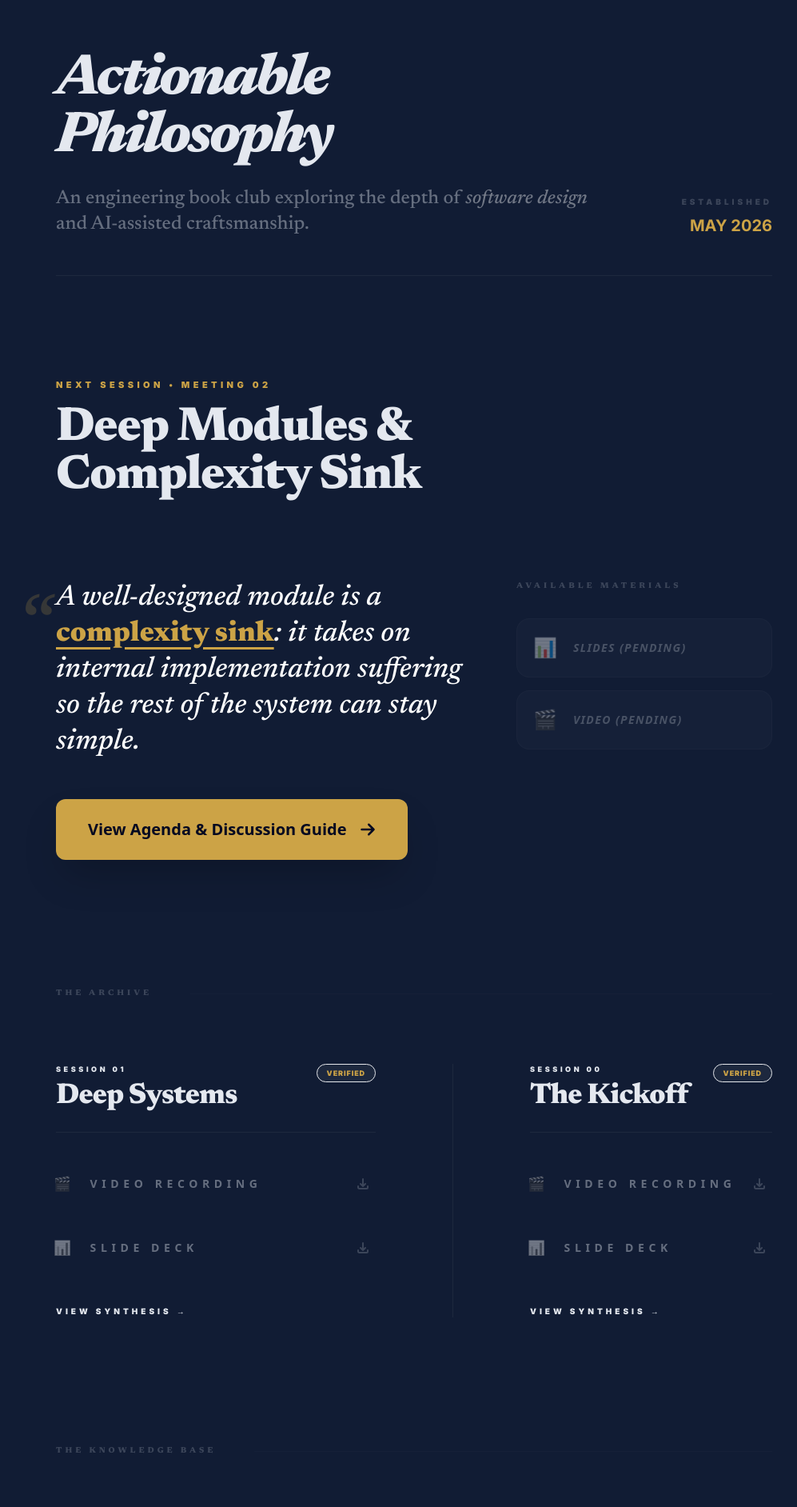
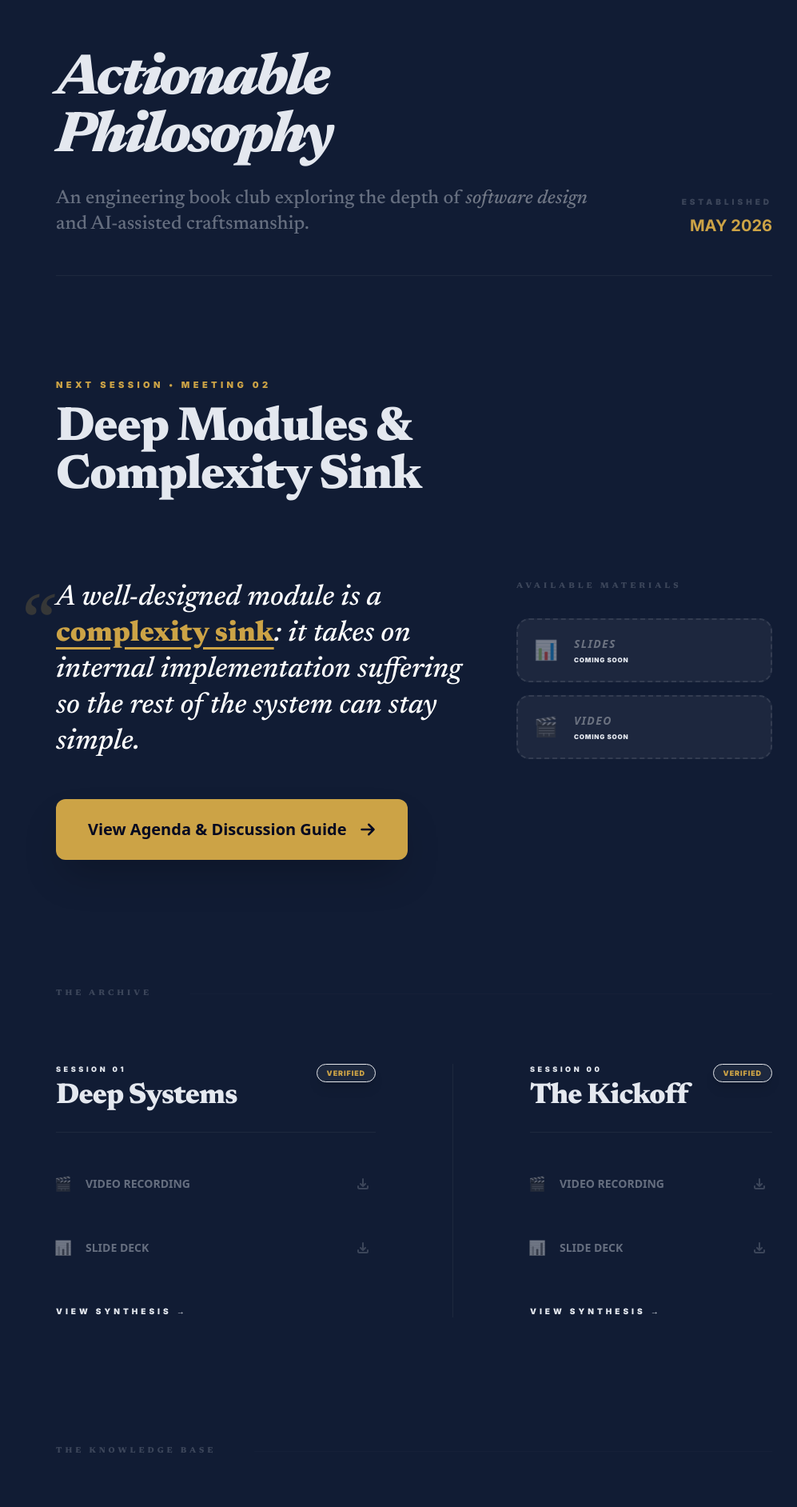
Before and after one commit to mhenke/actionable-philosophy-book-club, a Jekyll site: the page index.html, which Jekyll copies as it is, in a window 1280 px wide. Shown: the top 1884 px of the page at 80% size, without its empty margins (122-1119 px from the left). Built offline with Jekyll 4.4.1, drawn with Linux system fonts in a browser that asks for light colours; nearby versions of some CDN libraries.

Commit message:
ux: final impeccable refinements for contrast, responsive typography, and smooth transitions

```diff
--- a/index.html
+++ b/index.html
@@ -59,8 +59,17 @@
         .text-accent { color: var(--accent); }
         .border-accent { border-color: var(--accent); }
 
-        /* Reader Styles */
-        .prose h1 { font-size: 3.5rem; font-weight: 900; margin-bottom: 2rem; font-style: italic; line-height: 1; letter-spacing: -0.02em; }
+        /* Reader Styles & Transitions */
+        #dashboard-view, #reader-view {
+            transition: opacity 0.3s ease-in-out, transform 0.3s ease-out;
+        }
+        .view-transitioning {
+            opacity: 0;
+            transform: translateY(10px);
+            pointer-events: none;
+        }
+
+        .prose h1 { font-size: clamp(2.5rem, 8vw, 4rem); font-weight: 900; margin-bottom: 2rem; font-style: italic; line-height: 1; letter-spacing: -0.02em; }
         .prose h2 { font-size: 2.25rem; font-weight: 800; margin-top: 4rem; margin-bottom: 1.5rem; border-bottom: 1px solid rgba(255,255,255,0.05); padding-bottom: 0.5rem; color: var(--accent); }
         .prose h3 { font-size: 1.5rem; font-weight: 700; margin-top: 2.5rem; margin-bottom: 1rem; font-style: italic; opacity: 0.9; }
         .prose p { margin-bottom: 1.5rem; opacity: 0.8; font-size: 1.125rem; }
@@ -69,8 +78,8 @@
         .prose li::before { content: "—"; position: absolute; left: 0; color: var(--accent); opacity: 0.4; }
         .prose strong { color: white; font-weight: 700; }
         .prose blockquote { border-left: 4px solid var(--accent); padding-left: 2rem; font-style: italic; margin: 3rem 0; opacity: 0.9; font-size: 1.25rem; color: var(--text-primary); }
-        .prose a { color: var(--accent); text-decoration: underline; text-decoration-color: rgba(200, 169, 110, 0.2); text-underline-offset: 4px; transition: all 0.2s; }
-        .prose a:hover { text-decoration-color: var(--accent); opacity: 1; }
+        .prose a { color: var(--accent) !important; text-decoration: underline; text-decoration-color: rgba(200, 169, 110, 0.4); text-underline-offset: 4px; transition: all 0.2s; }
+        .prose a:hover { text-decoration-color: var(--accent); opacity: 1; filter: brightness(1.2); }
         .prose code { background: rgba(255,255,255,0.05); padding: 0.2rem 0.4rem; border-radius: 4px; font-size: 0.9em; font-family: monospace; }
 
         [v-cloak] { display: none; }
@@ -117,16 +126,22 @@
                     <div class="lg:col-span-2 space-y-8">
                         <h3 class="text-[10px] font-black tracking-book opacity-20 uppercase">Available Materials</h3>
                         <div class="space-y-4">
-                            <div class="flex items-center justify-between p-5 bg-white/5 border border-white/5 rounded-2xl opacity-40">
+                            <div class="flex items-center justify-between p-5 bg-white/5 border-2 border-dashed border-white/10 rounded-2xl">
                                 <div class="flex items-center space-x-5">
-                                    <span class="text-2xl">📊</span>
-                                    <span class="text-sm font-bold text-gray-400 italic uppercase tracking-widest font-sans">Slides (Pending)</span>
+                                    <span class="text-2xl opacity-40">📊</span>
+                                    <div class="flex flex-col">
+                                        <span class="text-sm font-bold text-gray-500 italic uppercase tracking-widest font-sans">Slides</span>
+                                        <span class="text-[8px] font-black tracking-widest text-accent/50 uppercase mt-1">Coming Soon</span>
+                                    </div>
                                 </div>
                             </div>
-                            <div class="flex items-center justify-between p-5 bg-white/5 border border-white/5 rounded-2xl opacity-40">
+                            <div class="flex items-center justify-between p-5 bg-white/5 border-2 border-dashed border-white/10 rounded-2xl">
                                 <div class="flex items-center space-x-5">
-                                    <span class="text-2xl">🎬</span>
-                                    <span class="text-sm font-bold text-gray-400 italic uppercase tracking-widest font-sans">Video (Pending)</span>
+                                    <span class="text-2xl opacity-40">🎬</span>
+                                    <div class="flex flex-col">
+                                        <span class="text-sm font-bold text-gray-500 italic uppercase tracking-widest font-sans">Video</span>
+                                        <span class="text-[8px] font-black tracking-widest text-accent/50 uppercase mt-1">Coming Soon</span>
+                                    </div>
                                 </div>
                             </div>
                         </div>
@@ -137,7 +152,7 @@
             <!-- Past Sessions Section -->
             <div>
                 <h3 class="text-[10px] font-black tracking-book opacity-20 mb-20 flex items-center">
-                    <span class="mr-12">THE ARCHIVE</span>
+                    <span class="mr-12 uppercase">THE ARCHIVE</span>
                     <div class="h-px bg-white/10 flex-grow"></div>
                 </h3>
 
@@ -149,11 +164,11 @@
                                 <span class="text-[9px] font-black tracking-book text-accent/50 uppercase block mb-2">SESSION 01</span>
                                 <h4 class="text-4xl font-black tracking-tight serif group-hover:text-accent transition-colors">Deep Systems</h4>
                             </div>
-                            <span class="text-[9px] font-black bg-white/5 text-accent px-3 py-1 rounded-full uppercase tracking-widest border border-accent/20">Verified</span>
+                            <span class="text-[9px] font-black bg-white/5 text-accent px-3 py-1 rounded-full uppercase tracking-widest border border-accent/20 shadow-lg shadow-accent/5">Verified</span>
                         </div>
                         <div class="space-y-8">
                             <div class="flex items-center justify-between p-2 -mx-2 rounded-xl hover:bg-white/5 transition-all group/row">
-                                <a href="meetings/meeting-01/recordings/01-The-Architects-of-Complexity.mp4" class="text-sm font-bold opacity-40 group-hover/row:opacity-100 transition-all flex items-center tracking-book font-sans uppercase">
+                                <a href="meetings/meeting-01/recordings/01-The-Architects-of-Complexity.mp4" class="text-sm font-bold opacity-40 group-hover/row:opacity-100 transition-all flex items-center font-sans uppercase">
                                     <span class="mr-5 filter grayscale group-hover/row:grayscale-0 transition-all scale-125">🎬</span> Video Recording
                                 </a>
                                 <a href="meetings/meeting-01/recordings/01-The-Architects-of-Complexity.mp4" download class="opacity-20 hover:opacity-100 hover:text-accent transition-all p-2">
@@ -161,14 +176,14 @@
                                 </a>
                             </div>
                             <div class="flex items-center justify-between p-2 -mx-2 rounded-xl hover:bg-white/5 transition-all group/row">
-                                <a href="https://view.officeapps.live.com/op/view.aspx?src=https://raw.githubusercontent.com/mhenke/actionable-philosophy-book-club/master/meetings/meeting-01/slides/01-Architecting-Deep-Systems.pptx" target="_blank" class="text-sm font-bold opacity-40 group-hover/row:opacity-100 transition-all flex items-center tracking-book font-sans uppercase">
+                                <a href="https://view.officeapps.live.com/op/view.aspx?src=https://raw.githubusercontent.com/mhenke/actionable-philosophy-book-club/master/meetings/meeting-01/slides/01-Architecting-Deep-Systems.pptx" target="_blank" class="text-sm font-bold opacity-40 group-hover/row:opacity-100 transition-all flex items-center font-sans uppercase">
                                     <span class="mr-5 filter grayscale group-hover/row:grayscale-0 transition-all scale-125">📊</span> Slide Deck
                                 </a>
                                 <a href="meetings/meeting-01/slides/01-Architecting-Deep-Systems.pptx" download class="opacity-20 hover:opacity-100 hover:text-accent transition-all p-2">
                                     <svg xmlns="http://www.w3.org/2000/svg" fill="none" viewBox="0 0 24 24" stroke-width="3" stroke="currentColor" class="w-4 h-4"><path stroke-linecap="round" stroke-linejoin="round" d="M3 16.5v2.25A2.25 2.25 0 005.25 21h13.5A2.25 2.25 0 0021 18.75V16.5M16.5 12L12 16.5m0 0L7.5 12m4.5 4.5V3" /></svg>
                                 </a>
                             </div>
-                            <a href="#p=meetings/meeting-01/README.md" class="text-[10px] font-black tracking-book text-accent/40 hover:text-accent pt-4 block transition-all">VIEW SYNTHESIS &rarr;</a>
+                            <a href="#p=meetings/meeting-01/README.md" class="text-[10px] font-black tracking-book text-accent/40 hover:text-accent pt-4 block transition-all uppercase">VIEW SYNTHESIS &rarr;</a>
                         </div>
                     </div>
 
@@ -179,11 +194,11 @@
                                 <span class="text-[9px] font-black tracking-book text-accent/50 uppercase block mb-2">SESSION 00</span>
                                 <h4 class="text-4xl font-black tracking-tight serif group-hover:text-accent transition-colors">The Kickoff</h4>
                             </div>
-                            <span class="text-[9px] font-black bg-white/5 text-accent px-3 py-1 rounded-full uppercase tracking-widest border border-accent/20">Verified</span>
+                            <span class="text-[9px] font-black bg-white/5 text-accent px-3 py-1 rounded-full uppercase tracking-widest border border-accent/20 shadow-lg shadow-accent/5">Verified</span>
                         </div>
                         <div class="space-y-8">
                             <div class="flex items-center justify-between p-2 -mx-2 rounded-xl hover:bg-white/5 transition-all group/row">
-                                <a href="meetings/meeting-00/recordings/00-The-Complexity-Governor.mp4" class="text-sm font-bold opacity-40 group-hover/row:opacity-100 transition-all flex items-center tracking-book font-sans uppercase">
+                                <a href="meetings/meeting-00/recordings/00-The-Complexity-Governor.mp4" class="text-sm font-bold opacity-40 group-hover/row:opacity-100 transition-all flex items-center font-sans uppercase">
                                     <span class="mr-5 filter grayscale group-hover/row:grayscale-0 transition-all scale-125">🎬</span> Video Recording
                                 </a>
                                 <a href="meetings/meeting-00/recordings/00-The-Complexity-Governor.mp4" download class="opacity-20 hover:opacity-100 hover:text-accent transition-all p-2">
@@ -191,14 +206,14 @@
                                 </a>
                             </div>
                             <div class="flex items-center justify-between p-2 -mx-2 rounded-xl hover:bg-white/5 transition-all group/row">
-                                <a href="https://view.officeapps.live.com/op/view.aspx?src=https://raw.githubusercontent.com/mhenke/actionable-philosophy-book-club/master/meetings/meeting-00/slides/00-Strategic-Design-for-the-AI-Era.pptx" target="_blank" class="text-sm font-bold opacity-40 group-hover/row:opacity-100 transition-all flex items-center tracking-book font-sans uppercase">
+                                <a href="https://view.officeapps.live.com/op/view.aspx?src=https://raw.githubusercontent.com/mhenke/actionable-philosophy-book-club/master/meetings/meeting-00/slides/00-Strategic-Design-for-the-AI-Era.pptx" target="_blank" class="text-sm font-bold opacity-40 group-hover/row:opacity-100 transition-all flex items-center font-sans uppercase">
                                     <span class="mr-5 filter grayscale group-hover/row:grayscale-0 transition-all scale-125">📊</span> Slide Deck
                                 </a>
                                 <a href="meetings/meeting-00/slides/00-Strategic-Design-for-the-AI-Era.pptx" download class="opacity-20 hover:opacity-100 hover:text-accent transition-all p-2">
                                     <svg xmlns="http://www.w3.org/2000/svg" fill="none" viewBox="0 0 24 24" stroke-width="3" stroke="currentColor" class="w-4 h-4"><path stroke-linecap="round" stroke-linejoin="round" d="M3 16.5v2.25A2.25 2.25 0 005.25 21h13.5A2.25 2.25 0 0021 18.75V16.5M16.5 12L12 16.5m0 0L7.5 12m4.5 4.5V3" /></svg>
                                 </a>
                             </div>
-                            <a href="#p=meetings/meeting-00/README.md" class="text-[10px] font-black tracking-book text-accent/40 hover:text-accent pt-4 block transition-all">VIEW SYNTHESIS &rarr;</a>
+                            <a href="#p=meetings/meeting-00/README.md" class="text-[10px] font-black tracking-book text-accent/40 hover:text-accent pt-4 block transition-all uppercase">VIEW SYNTHESIS &rarr;</a>
                         </div>
                     </div>
                 </div>
@@ -207,7 +222,7 @@
             <!-- Knowledge Section -->
             <div>
                 <h3 class="text-[10px] font-black tracking-book opacity-20 mb-16 flex items-center">
-                    <span class="mr-12">THE KNOWLEDGE BASE</span>
+                    <span class="mr-12 uppercase">THE KNOWLEDGE BASE</span>
                     <div class="h-px bg-white/10 flex-grow"></div>
                 </h3>
 
@@ -266,7 +281,7 @@
 
         <article id="markdown-content" class="prose max-w-none">
             <!-- Content injected here -->
-            <div class="flex items-center justify-center py-20">
+            <div class="flex flex-col items-center justify-center py-40">
                 <span class="text-accent animate-pulse font-black tracking-book uppercase">Distilling Content...</span>
             </div>
         </article>
@@ -321,10 +339,13 @@
                 content.innerHTML = `
                     <div class="text-center py-20">
                         <h2 class="text-4xl font-black serif text-accent mb-4 italic">Analysis Interrupted</h2>
-                        <p class="opacity-40">The requested document could not be modularized: ${err.message}</p>
-                        <a href="#" class="btn btn-primary mt-8">Return to Dashboard</a>
+                        <p class="opacity-40 font-sans uppercase tracking-widest text-[10px]">The requested document could not be modularized: ${err.message}</p>
+                        <a href="#" class="btn btn-primary mt-8 font-sans">Return to Dashboard</a>
                     </div>
                 `;
+            } finally {
+                // End transition
+                reader.classList.remove('view-transitioning');
             }
         }
 
```
Also changed, not shown: other parts of index.html (+14 -7 lines).
